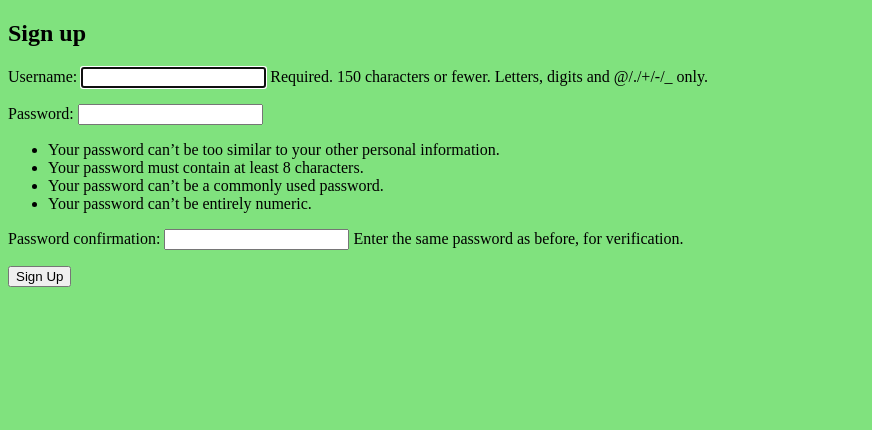
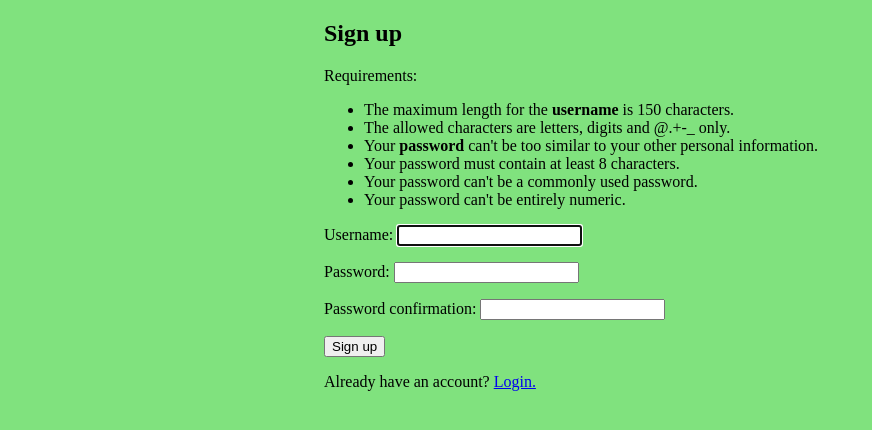
Before and after one commit to o-brand/aidoo, a Django app: page /signup/ in a window 1280 px wide. Shown: the top 430 px of the page, without its empty margins (0-872 px from the left). Run offline with Django 4.2, Linux system fonts and the light colour scheme.

Commit message:
Added styles to login, signup pages

```diff
--- a/Golf/login/tests.py
+++ b/Golf/login/tests.py
@@ -14,8 +14,8 @@ class LoginTestCase(TestCase):
 
     def test_login(self):
         credentials = {
-            'username': 'golf',
-            'password': 'TeamGolf2022'
+            'username': 'asd',
+            'password': 'asd123'
         }
         User.objects.create_user(**credentials)
 
--- a/Golf/static/css/styles.css
+++ b/Golf/static/css/styles.css
@@ -2,3 +2,18 @@ body {
     background-color: #80e27e;
     color: #000;
 }
+
+.error {
+    color: red;
+}
+
+.center {
+    margin: auto;
+    width: 50%;
+}
+
+@media (max-width: 768px) {
+    .center {
+        width: 100%;
+    }
+  }
--- a/Golf/templates/login/signup.html
+++ b/Golf/templates/login/signup.html
@@ -3,10 +3,45 @@
 {% block title %}Sign Up{% endblock %}
 
 {% block content %}
+<div class="center">
   <h2>Sign up</h2>
-  <form method="post">
+
+  <p>Requirements:
+    <ul>
+      <li>The maximum length for the <b>username</b> is 150 characters.</li>
+      <li>The allowed characters are letters, digits and @.+-_ only.</li>
+      <li>Your <b>password</b> can't be too similar to your other personal information.</li>
+      <li>Your password must contain at least 8 characters.</li>
+      <li>Your password can't be a commonly used password.</li>
+      <li>Your password can't be entirely numeric.</li>
+    </ul>
+  </p>
+
+  {% if form.errors %}
+    <div>
+      {% for key, value in form.errors.items %}
+        <strong class="error">{{ value }}</strong>
+      {% endfor %}
+    </div>
+  {% endif %}
+
+  <form method="post" action="{% url 'signup' %}">
     {% csrf_token %}
-    {{ form.as_p }}
-    <button type="submit">Sign Up</button>
+    <p>
+      {{ form.username.label_tag }}
+      {{ form.username }}
+    </p>
+    <p>
+      {{ form.password1.label_tag }}
+      {{ form.password1 }}
+    </p>
+    <p>
+      {{ form.password2.label_tag }}
+      {{ form.password2 }}
+    </p>
+    <button type="submit">Sign up</button>
   </form>
+
+  <p>Already have an account? <a href="{% url 'login' %}">Login.</a></p>
+</div>
 {% endblock %}
```
Also changed, not shown: Golf/templates/login/login.html (+6 -4 lines).
